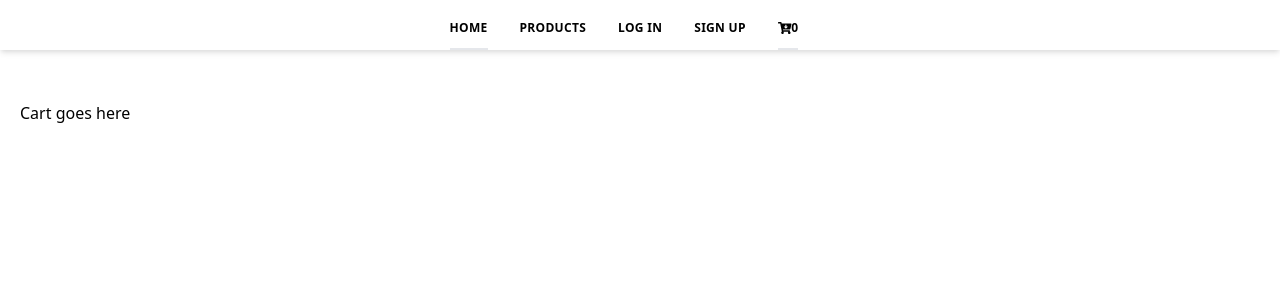
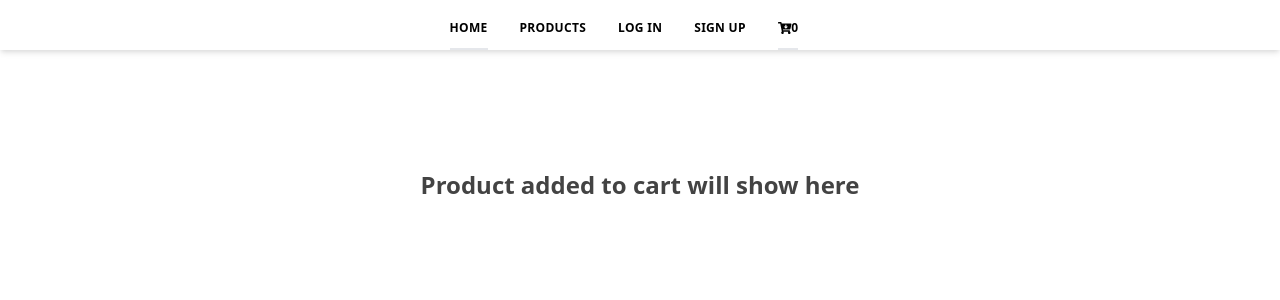
Before and after one commit to evergreenx/X-Store, a React (Create React App) app: page /cart in a window 1280 px wide. Shown: the top 300 px of the page. Built offline with nearby package versions, Linux system fonts and the light colour scheme.

Commit message:
added cart styling

```diff
--- a/package.json
+++ b/package.json
@@ -12,6 +12,7 @@
     "@testing-library/user-event": "^12.1.10",
     "autoprefixer": "^9.8.6",
     "axios": "^0.21.1",
+
     "postcss": "^7.0.35",
     "react": "^17.0.2",
     "react-dom": "^17.0.2",
--- a/src/App.js
+++ b/src/App.js
@@ -6,6 +6,7 @@ import SignUp from "./components/Auth/SignUp";
 
 import ProductDetails from './components/ProductDetails'
 import Cart from './components/Cart'
+
 
 
 
@@ -20,7 +21,9 @@ import {
 
 function App() {
   return (
-    <div className="App h-auto scrollbar-thumb-gray-900 scrollbar-track-gray-100 scrollbar">
+  <div className="App ">
+
+
 <div class=" ">
     {/* <div class="h-64"></div> */}
 
@@ -46,6 +49,8 @@ function App() {
     </div>
 </div>
 
+
+
   );
 }
 
--- a/src/components/Cart.jsx
+++ b/src/components/Cart.jsx
@@ -1,26 +1,59 @@
-import React from 'react'
-import Header from './Header'
+import React from "react";
+import Header from "./Header";
+import { useStateValue } from "./Context/StateProvider";
 
-export default function cart() {
-    return (
+export default function Cart() {
+  const [{ basket }, dispatch] = useStateValue();
 
-        <div >
-        <Header/>
-        <div className="h-24 sm:h-32 flex items-center z-30 w-full">
+  console.log(basket);
+
+  return (
+    <>
+      <Header />
+      <div className="mx-auto z-30 w-full mt-20 container flex flex-col items-center">
 
 
-<div className="container mx-auto px-5">
+        {basket.length > 0 ? (
+          basket.map((product) => (
+            <div className="bg-white p-2 w-80 max-w-3xl sm:w-full sm:p-4 h-auto sm:h-64 rounded-2xl shadow-lg flex flex-col sm:flex-row gap-5 mb-10">
+              <div
+                //   style={background: url("https://images.unsplash.com/photo-1426604966848-d7adac402bff?ixid=MnwxMjA3fDB8MHxzZWFyY2h8OXx8bmF0dXJlfGVufDB8fDB8fA%3D%3D&ixlib=rb-1.2.1&auto=format&fit=crop&w=500&q=60)}
 
+                style={{
+                  backgroundImage: `url(${product.image})`,
+                }}
+                className="h-48 sm:h-full sm:w-72 rounded-xl bg-gray-100 bg-center bg-cover "
+              ></div>
+              <div className="flex sm:flex-1 flex-col gap-2 p-1">
+                <h1 className="text-lg sm:text-xl font-semibold  text-gray-600">
+                  {product.title}
+                </h1>
 
+                <span className="text-gray-600">
+                    ${product.price}
+                </span>
+                <p className="text-gray-500 text-sm sm:text-base line-clamp-3">
 
-    <h1>
-        Cart goes here
-    </h1>
+                </p>
 
-    </div>
-</div>
-
-        </div>
-
-    )
+                <button
+                  className="text-green-300 border-2 border-green-200 hover:border-blue-200 hover:text-white hover:bg-red-500 p-2 rounded-lg focus:outline-none transition duration-500 ease-in-out "
+                  onClick={() =>
+                    dispatch({
+                      type: "REMOVE_FROM_BASKET",
+                      id: product.id,
+                    })
+                  }
+                >
+                  Remove Product
+                </button>
+              </div>
+            </div>
+          ))
+        ) : (
+          <h1 className="font-bold text-2xl mt-10 animate-pulse">Product added to cart will show here </h1>
+        )}
+      </div>
+    </>
+  );
 }
--- a/src/components/Home.jsx
+++ b/src/components/Home.jsx
@@ -42,7 +42,7 @@ export default function Home() {
                     </Link>
                 </div>
             </div>
-            <div className="hidden sm:block sm:w-1/3 lg:w-3/5 relative">
+            <div className="hidden sm:block sm:w-1/3 lg:w-3/5 relative animate-pulse">
                 <img alt='' src="https://res.cloudinary.com/evergreenx/image/upload/v1621611157/store-with-credit-card-gift-boxes-buyers-illustration_1262-18980-removebg-preview_iddwzw.png" className="m-auto"/>
             </div>
         </div>
--- a/src/index.css
+++ b/src/index.css
@@ -2,26 +2,20 @@
 @tailwind components;
 @tailwind utilities;
 
-
-
-::-webkit-scrollbar-track
-{
-	-webkit-box-shadow: inset 0 0 6px rgba(0,0,0,0.3);
-    box-shadow: inset 0 0 6px rgba(0,0,0,0.3);;
+::-webkit-scrollbar-track {
+  -webkit-box-shadow: inset 0 0 6px rgba(0, 0, 0, 0.3);
+  box-shadow: inset 0 0 6px rgba(0, 0, 0, 0.3);
   border-radius: 10px;
   background-color: rgb(252, 248, 248);
 }
 
-::-webkit-scrollbar
-{
+::-webkit-scrollbar {
   width: 12px;
   background-color: green;
-
 }
-::-webkit-scrollbar-thumb
-{
+::-webkit-scrollbar-thumb {
   border-radius: 10px;
-    box-shadow:inset 0 0 6px rgba(0,0,0,.3);;
-	-webkit-box-shadow: inset 0 0 6px rgba(0,0,0,.3);
+  box-shadow: inset 0 0 6px rgba(0, 0, 0, 0.3);
+  -webkit-box-shadow: inset 0 0 6px rgba(0, 0, 0, 0.3);
   background-color: rgba(0, 0, 0, 0.631);
 }
--- a/src/index.js
+++ b/src/index.js
@@ -5,9 +5,13 @@ import App from './App';
 import reportWebVitals from './reportWebVitals';
 import reducer , {initialState} from "./components/Context/Reducer"
 import {StateProvider} from './components/Context/StateProvider'
+
+
 ReactDOM.render(
   <React.StrictMode>
     <StateProvider initialState={initialState} reducer={reducer} >
+
+
     <App />
 
     </StateProvider>
--- a/tailwind.config.js
+++ b/tailwind.config.js
@@ -18,6 +18,6 @@ module.exports = {
   },
   plugins: [
 
-    require('tailwind-scrollbar'),
+
   ],
 }
```
Also changed, not shown: src/components/Context/Reducer.js (indentation only), 1 other file (tests, documents, lock files or other folders). Lines whose indentation alone changed are shown as unchanged.
